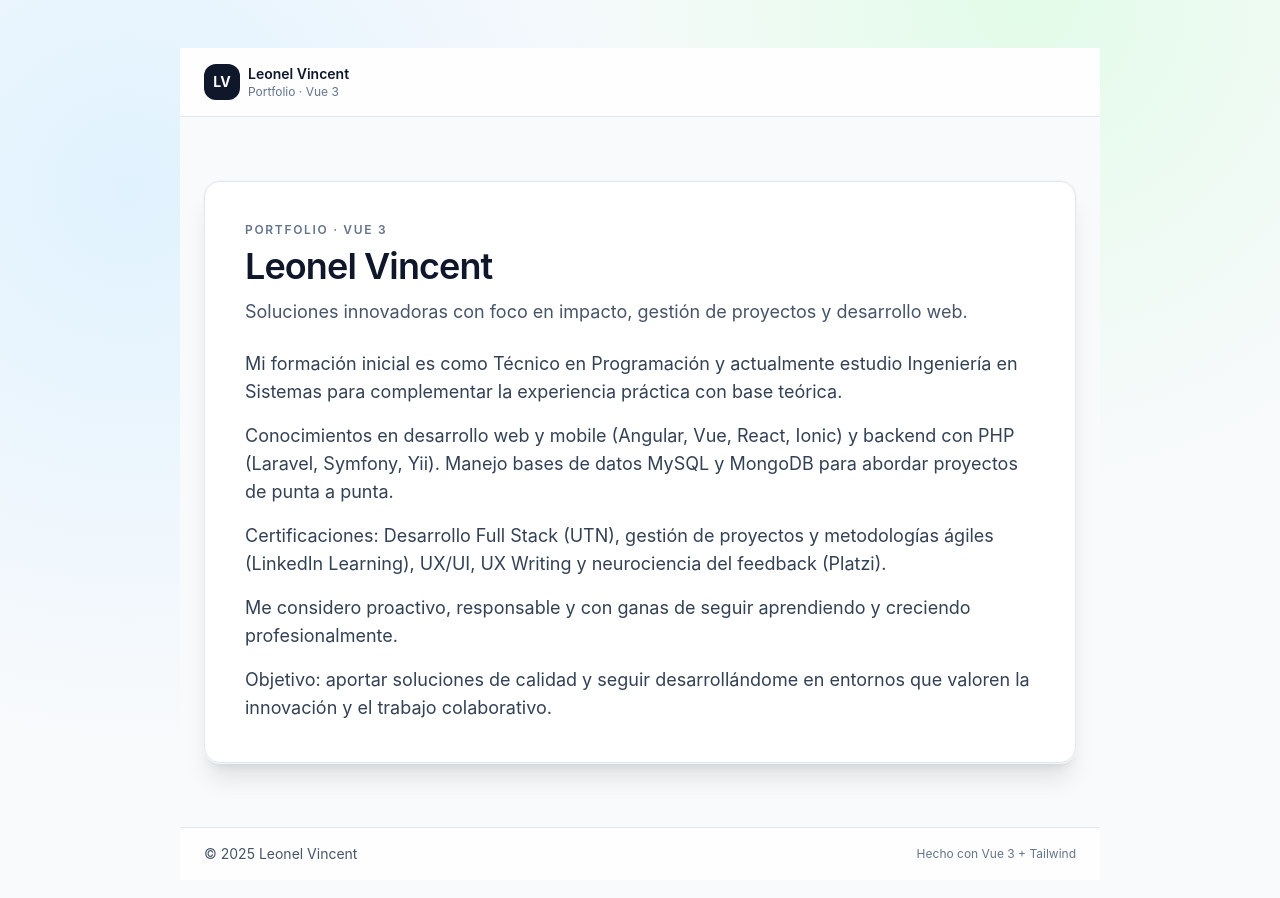
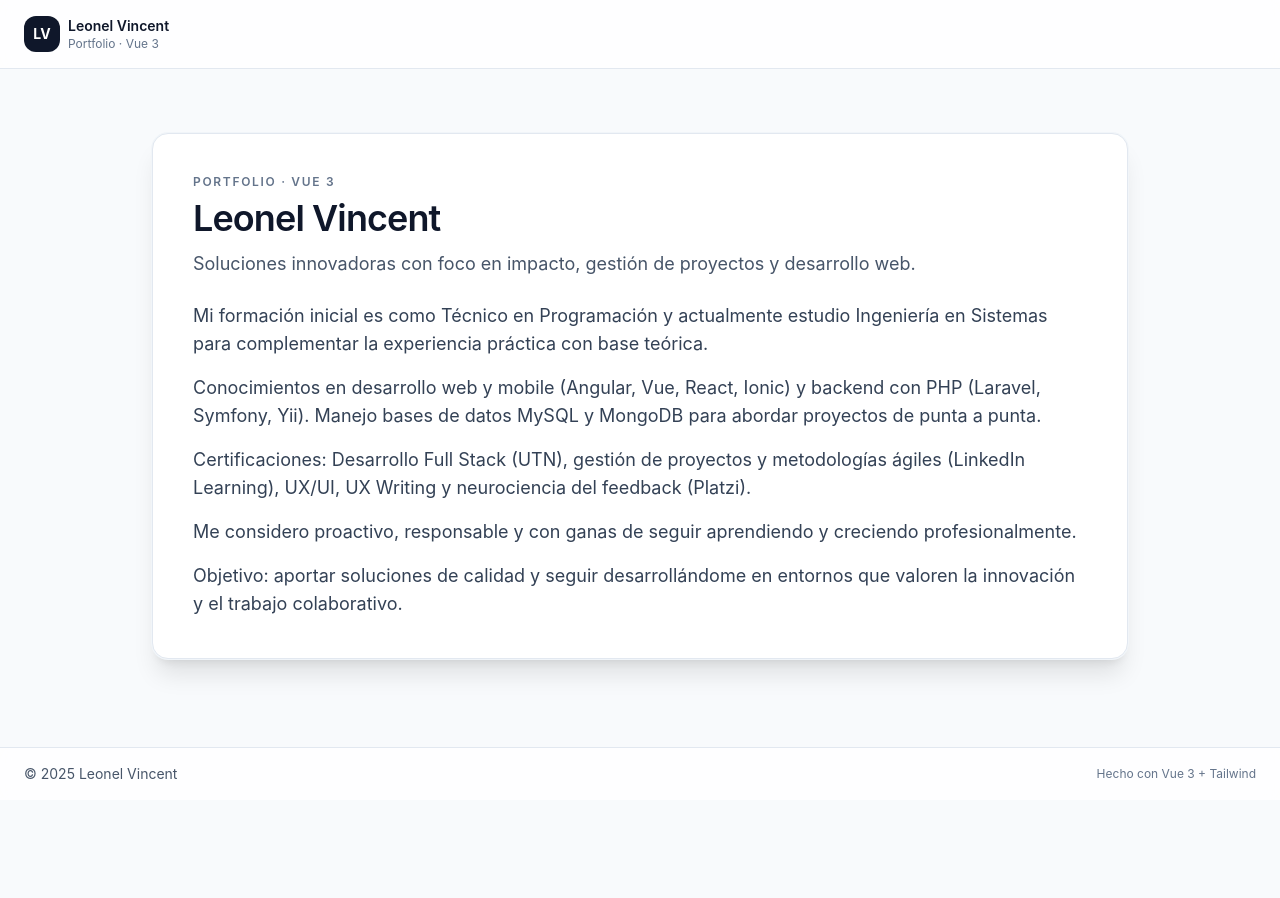
Before and after one commit to leitoov/LeonelVincent, a Vue app: page / in a window 1280 px wide. Shown: the top 898 px of the page. After the commit the page ends 800 px from the top, so only its background shows below. Built offline with nearby package versions, Linux system fonts and the light colour scheme.

Commit message:
style: make layout flex to pin footer at bottom

```diff
--- a/src/components/layout/AppShell.vue
+++ b/src/components/layout/AppShell.vue
@@ -4,16 +4,18 @@ import AppFooter from './AppFooter.vue'
 </script>
 
 <template>
-  <div class="min-h-screen bg-slate-50 text-slate-900">
+  <div class="flex min-h-screen flex-col bg-slate-50 text-slate-900">
     <AppHeader>
       <template #actions>
         <slot name="header-actions" />
       </template>
     </AppHeader>
 
-    <main class="mx-auto max-w-5xl px-6 py-12 md:py-16">
-      <div class="rounded-2xl border border-slate-200 bg-white p-8 shadow-xl ring-1 ring-slate-100 md:p-10">
-        <slot />
+    <main class="flex-1 w-full">
+      <div class="mx-auto max-w-5xl px-6 py-12 md:py-16">
+        <div class="rounded-2xl border border-slate-200 bg-white p-8 shadow-xl ring-1 ring-slate-100 md:p-10">
+          <slot />
+        </div>
       </div>
     </main>
 
--- a/src/style.css
+++ b/src/style.css
@@ -24,9 +24,8 @@ body {
 }
 
 #app {
-  max-width: 960px;
+  max-width: 100%;
   margin: 0 auto;
-  padding: 48px 20px 64px;
 }
 
 a {
```
